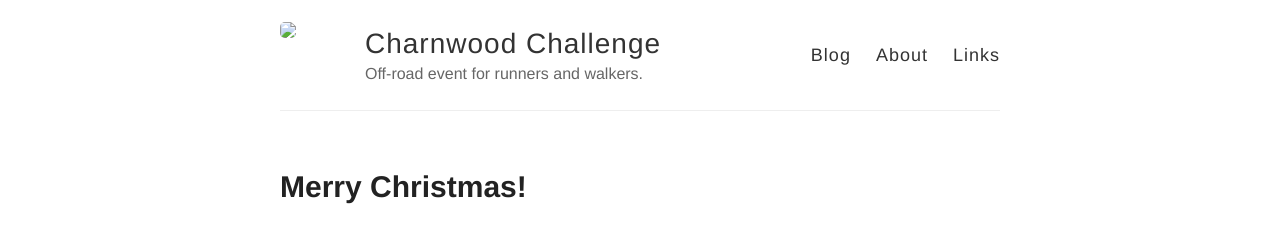
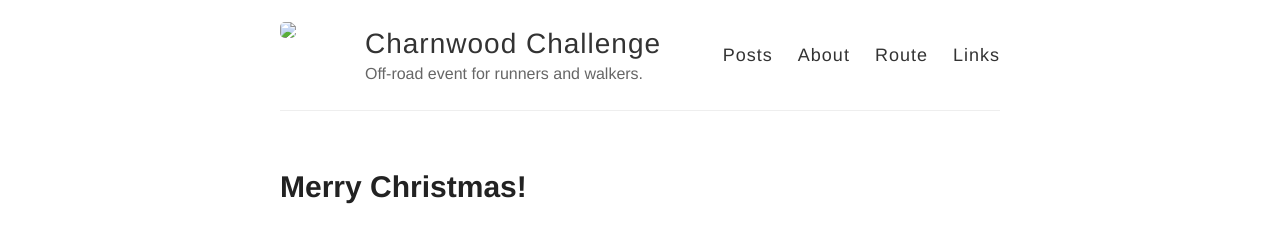
Before and after one commit to Charnwood-Challenge/Charnwood-Challenge.github.io, a Jekyll site: the page built from index.html, in a window 1280 px wide. Shown: the top 230 px of the page. Built offline with Jekyll 4.4.1, drawn with Linux system fonts in a browser that asks for light colours.

Commit message:
Update default.html

```diff
--- a/_layouts/default.html
+++ b/_layouts/default.html
@@ -27,8 +27,9 @@
           </div>
 
           <nav>
-            <a href="{{ site.baseurl }}/">Blog</a>
+            <a href="{{ site.baseurl }}/">Posts</a>
             <a href="{{ site.baseurl }}/about">About</a>
+            <a href="http://nanpantanscouts.co.uk/Charnwood-Challenge/Leaflet/#13/52.7366/-1.2375">Route</a>
             <a href="{{ site.baseurl }}/links">Links</a>
           </nav>
         </header>
```
